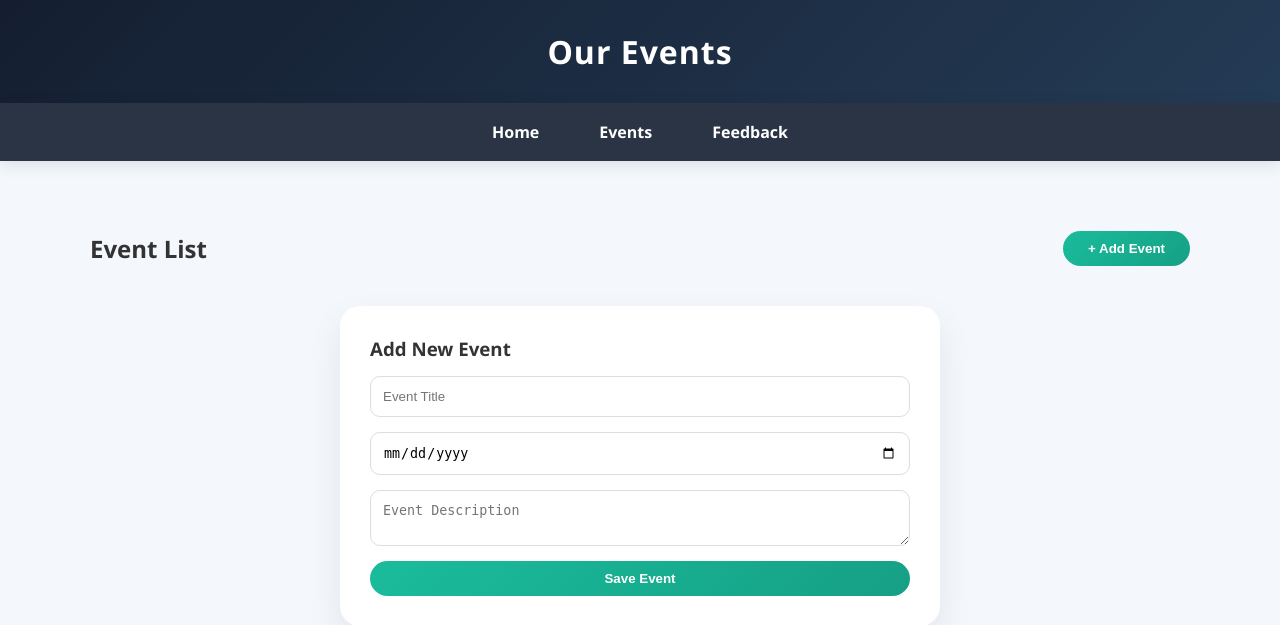
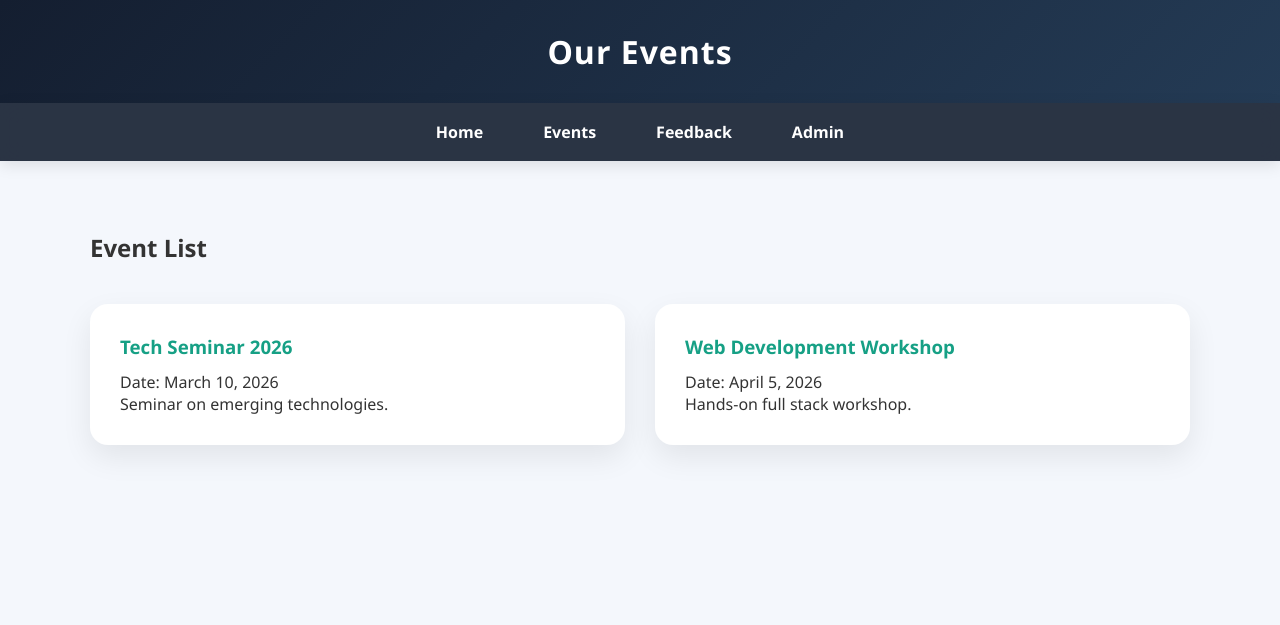
Before and after one commit to Aryan102004/event-feedback-system, a Flask app: page /events in a window 1280 px wide. Shown: the top 625 px of the page. Run offline with Flask 3, Linux system fonts and the light colour scheme.

Commit message:
Update events.html

```diff
--- a/templates/events.html
+++ b/templates/events.html
@@ -15,6 +15,12 @@
         <li><a href="{{ url_for('home') }}">Home</a></li>
         <li><a href="{{ url_for('events') }}">Events</a></li>
         <li><a href="{{ url_for('feedback') }}">Feedback</a></li>
+
+        {% if session.get("admin_logged_in") %}
+        <li><a href="{{ url_for('logout') }}">Logout</a></li>
+        {% else %}
+        <li><a href="{{ url_for('admin_login') }}">Admin</a></li>
+        {% endif %}
     </ul>
 </nav>
 
@@ -24,9 +30,14 @@
 
     <div class="events-header">
         <h2>Event List</h2>
+
+        {% if session.get("admin_logged_in") %}
         <button id="addEventBtn" class="btn-small">+ Add Event</button>
+        {% endif %}
+
     </div>
 
+    {% if session.get("admin_logged_in") %}
     <div id="eventFormContainer" class="event-form-container hidden">
         <h3>Add New Event</h3>
         <input type="text" id="eventTitle" placeholder="Event Title">
@@ -34,6 +45,7 @@
         <textarea id="eventDescription" placeholder="Event Description"></textarea>
         <button id="saveEventBtn" class="btn-small">Save Event</button>
     </div>
+    {% endif %}
 
     <div id="eventsGrid" class="events-grid">
 
```
